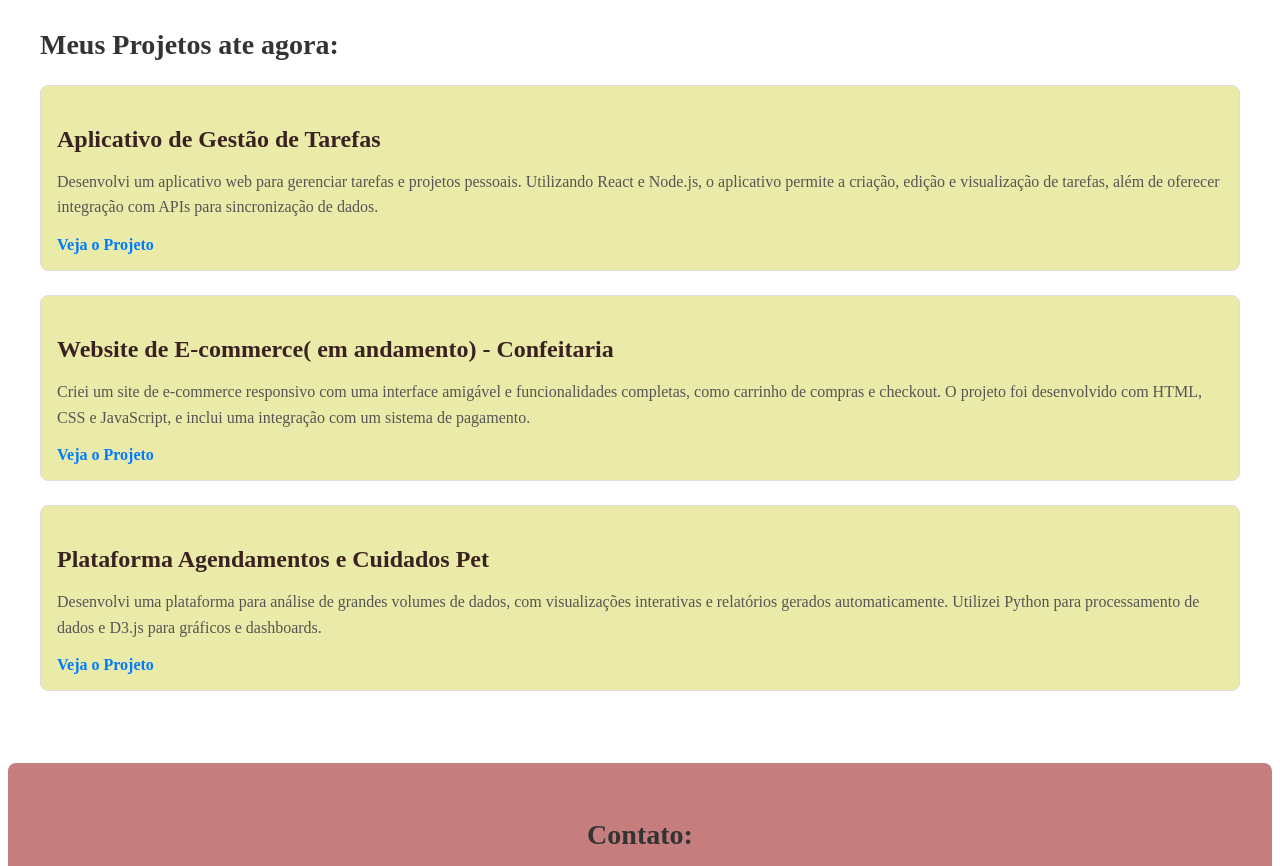
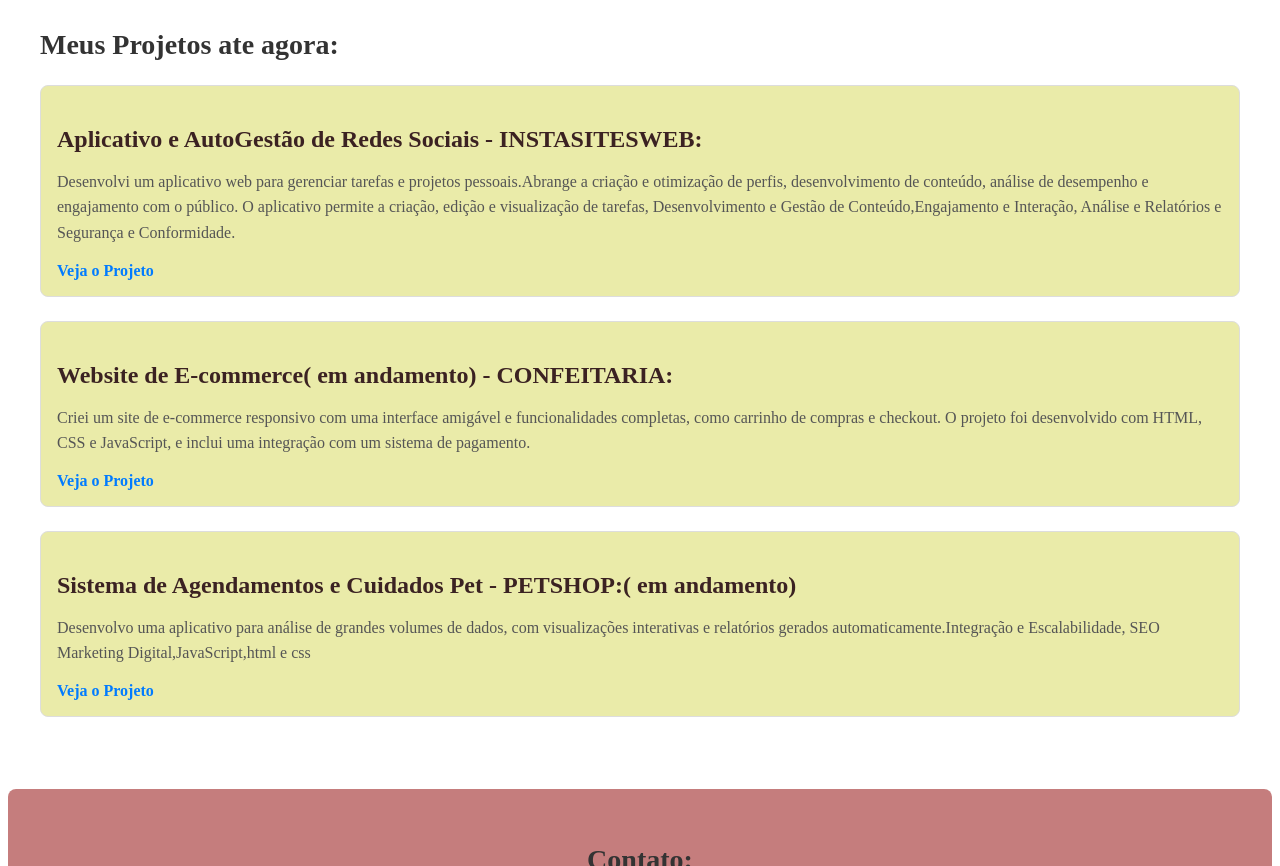
Before and after one commit to kamilla27/MeuPortifolio, a plain HTML site: page Index.html in a window 1280 px wide. Shown: the part 580-1446 px from the top of the page. Drawn offline with Linux system fonts and the light colour scheme.

Commit message:
frgvt
frfv

```diff
--- a/Index.html
+++ b/Index.html
@@ -30,19 +30,19 @@
 
             <h2>Meus Projetos ate agora:</h2>
             <div class="projeto">
-                <h3>Aplicativo de Gestão de Tarefas</h3>
-                <p>Desenvolvi um aplicativo web para gerenciar tarefas e projetos pessoais. Utilizando React e Node.js, o aplicativo permite a criação, edição e visualização de tarefas, além de oferecer integração com APIs para sincronização de dados.</p>
-                <a href="https://exemplo.com/projeto-tarefas" target="_blank">Veja o Projeto</a>
+                <h3>Aplicativo e AutoGestão de Redes Sociais - INSTASITESWEB:</h3>
+                <p>Desenvolvi um aplicativo web para gerenciar tarefas e projetos pessoais.Abrange a criação e otimização de perfis, desenvolvimento de conteúdo, análise de desempenho e engajamento com o público. O aplicativo permite a criação, edição e visualização de tarefas, Desenvolvimento e Gestão de Conteúdo,Engajamento e Interação, Análise e Relatórios e Segurança e Conformidade.</p>
+                <a href="https://www.instagram.com/instasitesweb_/" target="_blank">Veja o Projeto</a>
             </div>
             <div class="projeto">
-                <h3>Website de E-commerce( em andamento) - Confeitaria</h3>
+                <h3>Website de E-commerce( em andamento) - CONFEITARIA:</h3>
                 <p>Criei um site de e-commerce responsivo com uma interface amigável e funcionalidades completas, como carrinho de compras e checkout. O projeto foi desenvolvido com HTML, CSS e JavaScript, e inclui uma integração com um sistema de pagamento.</p>
                 <a href="https://github.com/kamilla27/Projeto-Confeitarias" target="_blank">Veja o Projeto</a>
             </div>
             <div class="projeto">
-                <h3>Plataforma Agendamentos e Cuidados Pet</h3>
-                <p>Desenvolvi uma plataforma para análise de grandes volumes de dados, com visualizações interativas e relatórios gerados automaticamente. Utilizei Python para processamento de dados e D3.js para gráficos e dashboards.</p>
-                <a href="https://exemplo.com/projeto-analise-dados" target="_blank">Veja o Projeto</a>
+                <h3>Sistema de Agendamentos e Cuidados Pet - PETSHOP:( em andamento)</h3>
+                <p>Desenvolvo uma aplicativo para análise de grandes volumes de dados, com visualizações interativas e relatórios gerados automaticamente.Integração e Escalabilidade, SEO Marketing Digital,JavaScript,html e css</p>
+                <a href="https://github.com/kamilla27/ProjetoPetShop" target="_blank">Veja o Projeto</a>
             </div>
         </section>
 
```
